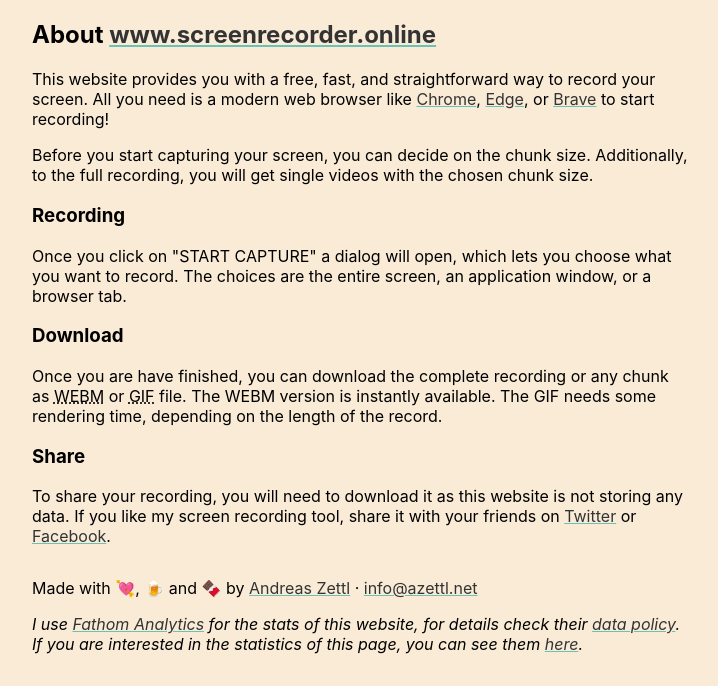
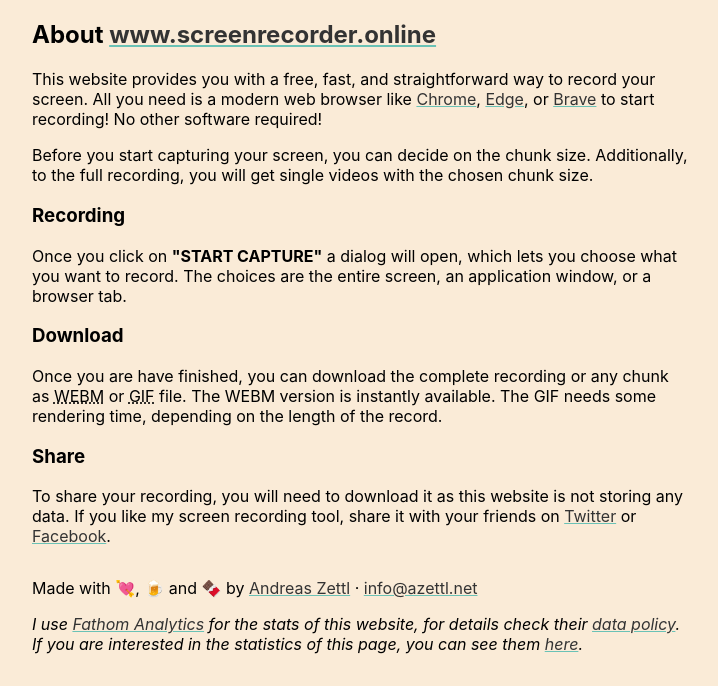
Before and after one commit to azettl/screenrecorder, a Jekyll site: the page built from README.md, in a window 1280 px wide, cut to the strip 654-1340 px from the top of the page. Shown: the whole strip, without its empty margins (280-998 px from the left). Built offline with Jekyll 4.4.1, drawn with Linux system fonts in a browser that asks for light colours.

Commit message:
Update page.html

```diff
--- a/_layouts/page.html
+++ b/_layouts/page.html
@@ -82,7 +82,7 @@
                     This website provides you with a free, fast, and straightforward way to record your screen.
                     All you need is a modern web browser like <a href="https://www.google.com/chrome/" target="_blank" rel="noopener">Chrome</a>,
                     <a href="https://www.microsoft.com/de-de/edge" target="_blank" rel="noopener">Edge</a>, or <a href="https://brave.com/scr532" target="_blank" rel="noopener">Brave</a>
-                    to start recording!
+                    to start recording! No other software required!
                 </p>
                 <p>
                     Before you start capturing your screen, you can decide on the chunk size.
@@ -90,7 +90,7 @@
                 </p>
                 <h3>Recording</h3>
                 <p>
-                    Once you click on "START CAPTURE" a dialog will open, which lets you choose what you want to record.
+                    Once you click on <b>"START CAPTURE"</b> a dialog will open, which lets you choose what you want to record.
                     The choices are the entire screen, an application window, or a browser tab.
                 </p>
                 <h3>Download</h3>
```
